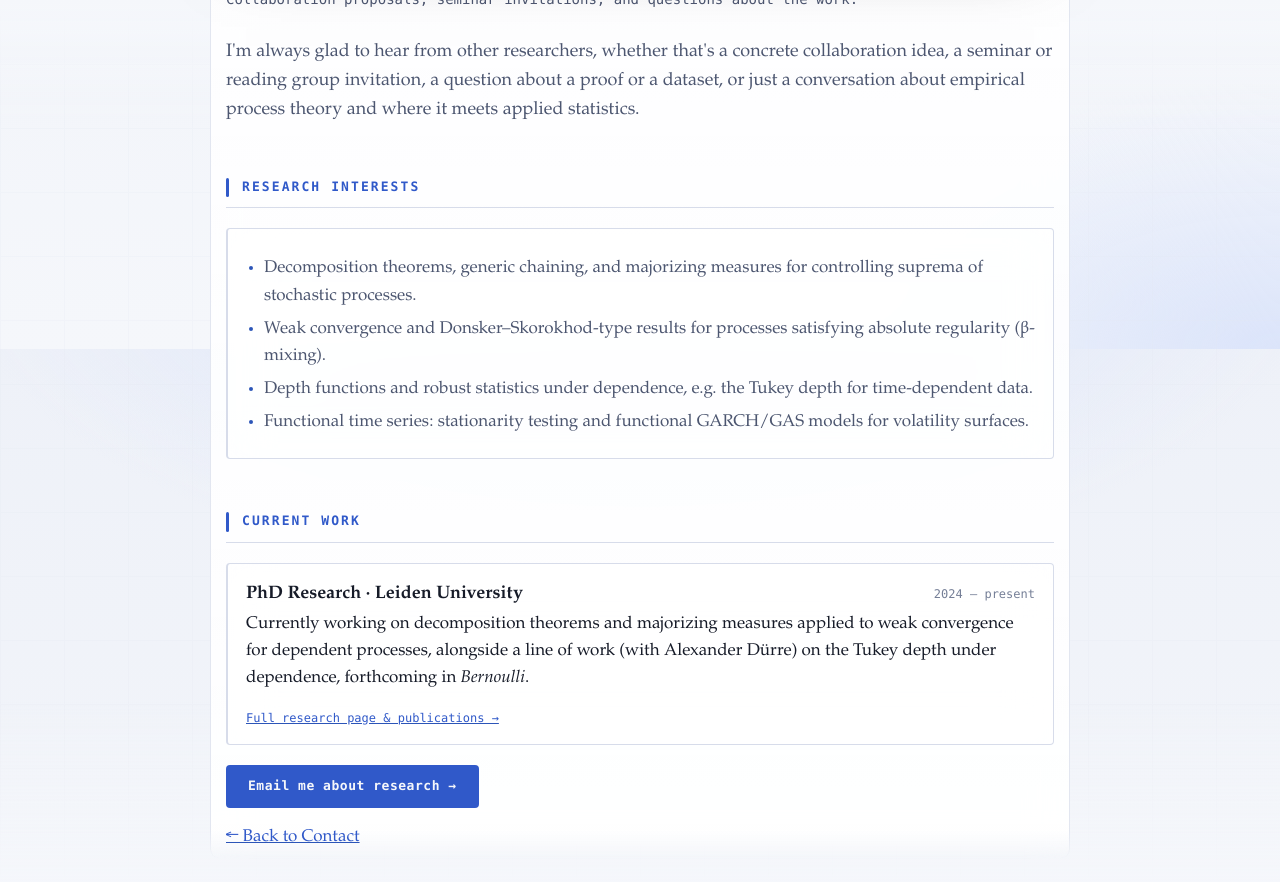
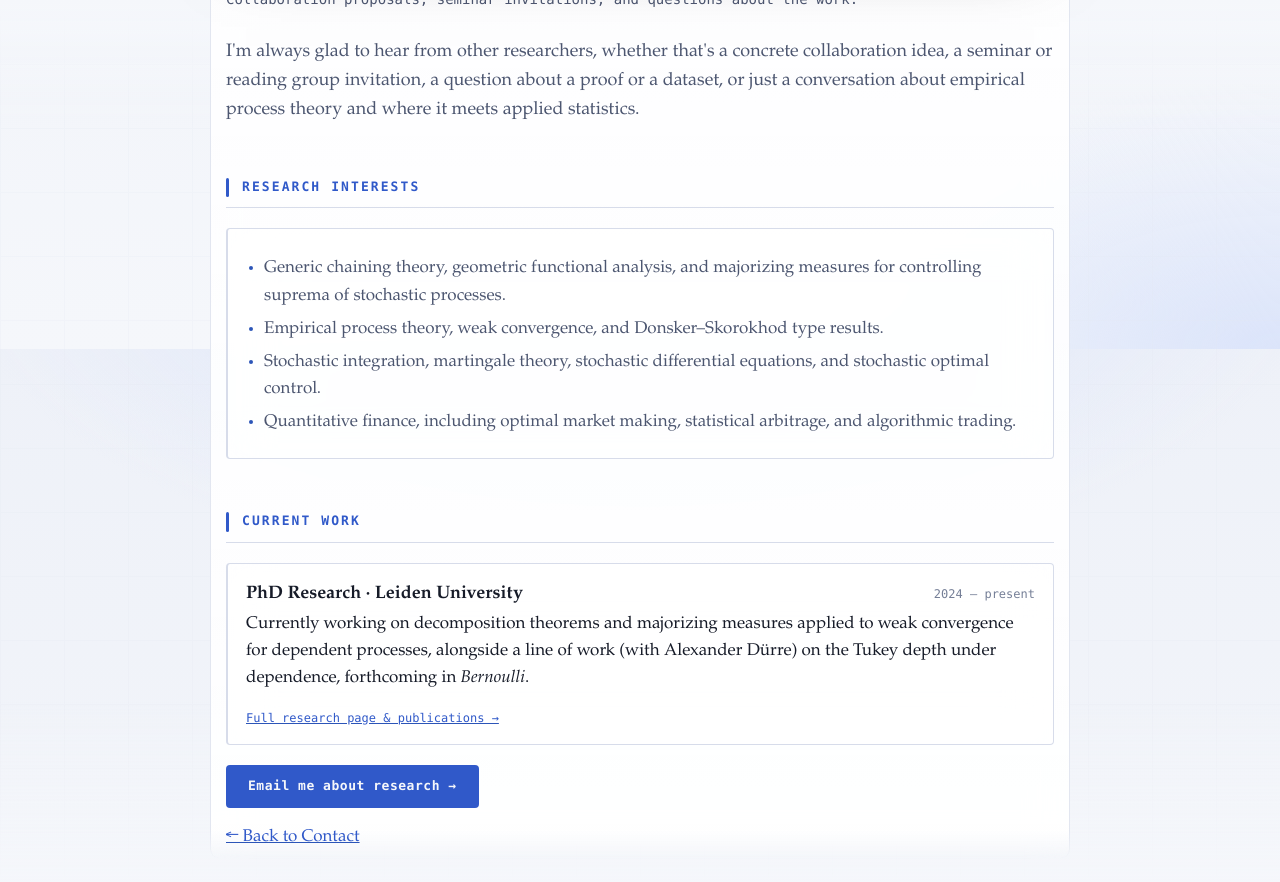
Before and after one commit to DaanZunnenberg/DaanZunnenberg.github.io, a Jekyll site: the page built from contact/research/index.md, in a window 1280 px wide and 900 px high, scrolled down 551 px. Shown: the top 882 px of the window. Built offline with Jekyll 4.4.1, drawn with Linux system fonts in a browser that asks for light colours.

```diff
--- a/contact/research/index.md
+++ b/contact/research/index.md
@@ -26,10 +26,10 @@
 
 <div class="entry">
   <ul>
-    <li>Decomposition theorems, generic chaining, and majorizing measures for controlling suprema of stochastic processes.</li>
-    <li>Weak convergence and Donsker&ndash;Skorokhod-type results for processes satisfying absolute regularity (&beta;-mixing).</li>
-    <li>Depth functions and robust statistics under dependence, e.g. the Tukey depth for time-dependent data.</li>
-    <li>Functional time series: stationarity testing and functional GARCH/GAS models for volatility surfaces.</li>
+    <li>Generic chaining theory, geometric functional analysis, and majorizing measures for controlling suprema of stochastic processes.</li>
+    <li>Empirical process theory, weak convergence, and Donsker&ndash;Skorokhod type results.</li>
+    <li>Stochastic integration, martingale theory, stochastic differential equations, and stochastic optimal control.</li>
+    <li>Quantitative finance, including optimal market making, statistical arbitrage, and algorithmic trading.</li>
   </ul>
 </div>
 
```
